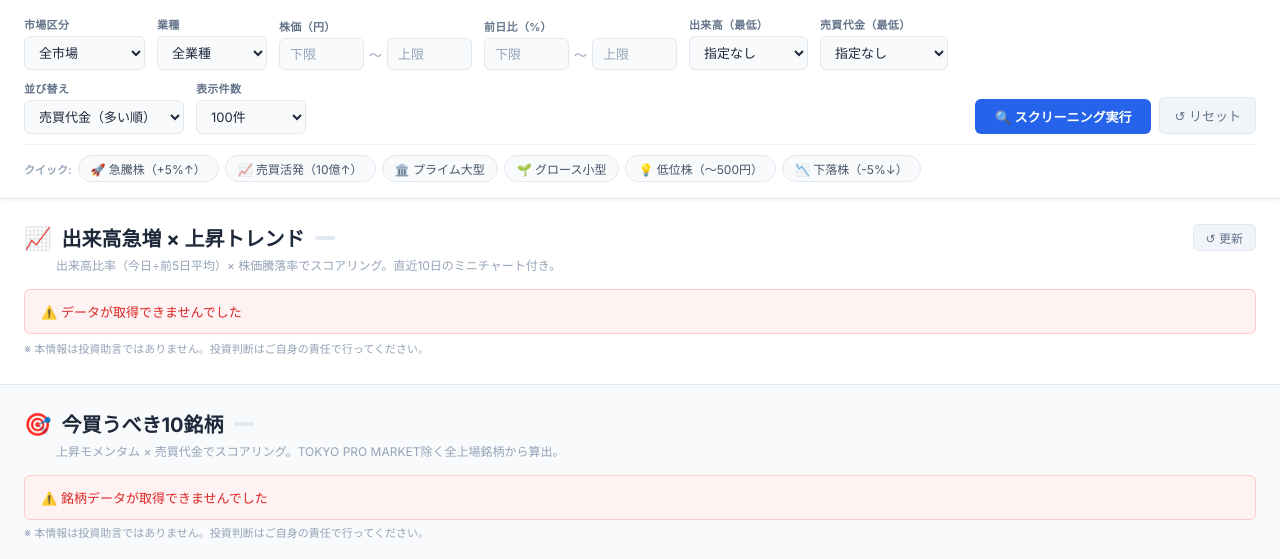
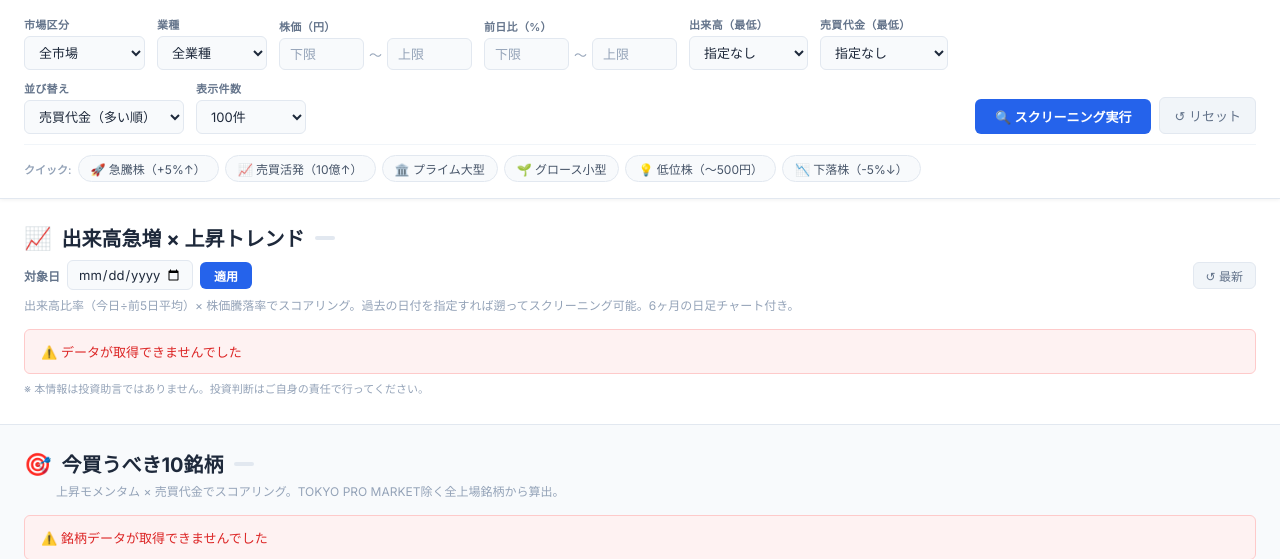
Before and after one commit to Ken-helpme/pts-ranking-reporter, a Flask app: page /screening in a window 1280 px wide. Shown: the part 60-619 px from the top of the page. Run offline with Flask 3, Linux system fonts and the light colour scheme; data that the repository does not hold is empty.

Commit message:
feat: 出来高ブレイクアウトを6ヶ月日足チャート＋過去日付ルックバックに刷新
- jquants_client: get_volume_breakout_stocks に target_date パラメータ追加
  - 過去の任意日を基準にスクリーニング可能（例: 2025-10-01）
  - 上位銘柄の6ヶ月日足データを並列取得（ThreadPoolExecutor x8）
  - sparkline_prices/volumes → chart_dates/prices/volumes に変更
- app.py: /api/screening/volume_breakout に ?date= クエリパラメータ追加
- screening.html: 対象日ピッカー追加、ローディングメッセージ更新
- screening.css: グリッドを4列→3列、.bo-chart スタイル追加、日付コントロール
- screening.js: buildSparklineSVG → buildChartSVG（6ヶ月チャート）
  - MA25（オレンジ）+ MA75（ブルー）ライン
  - 月ラベル X 軸、価格ラベル Y 軸右端
  - clearDateAndReload() で最新データに戻す

Co-Authored-By: Claude Sonnet 4.6 <noreply@anthropic.com>

```diff
--- a/dashboard/app.py
+++ b/dashboard/app.py
@@ -338,9 +338,11 @@ def screening_search():
 def screening_volume_breakout():
     """出来高急増×上昇トレンド銘柄"""
     try:
-        days  = request.args.get('days', 10, type=int)
-        top_n = request.args.get('n', 20, type=int)
-        stocks = jquants.get_volume_breakout_stocks(days=days, top_n=top_n)
+        days        = request.args.get('days', 10, type=int)
+        top_n       = request.args.get('n', 20, type=int)
+        target_date = request.args.get('date', None)
+        stocks = jquants.get_volume_breakout_stocks(days=days, top_n=top_n,
+                                                    target_date=target_date)
         date = stocks[0]['date'] if stocks else ''
         return jsonify({
             'success': True,
--- a/dashboard/static/css/screening.css
+++ b/dashboard/static/css/screening.css
@@ -859,8 +859,63 @@
 .breakout-sub {
     font-size: 12px;
     color: #94a3b8;
-    margin-left: 32px;
+    margin-top: 6px;
 }
+
+/* 対象日コントロール行 */
+.breakout-ctrl-row {
+    display: flex;
+    align-items: center;
+    gap: 10px;
+    flex-wrap: wrap;
+    margin-top: 8px;
+}
+
+.breakout-date-ctrl {
+    display: flex;
+    align-items: center;
+    gap: 7px;
+}
+
+.bo-date-label {
+    font-size: 12px;
+    font-weight: 600;
+    color: #64748b;
+    white-space: nowrap;
+}
+
+.bo-date-input {
+    background: #f8fafc;
+    border: 1px solid #e2e8f0;
+    color: #1e293b;
+    padding: 5px 10px;
+    border-radius: 6px;
+    font-size: 13px;
+    font-family: 'Inter', 'Noto Sans JP', sans-serif;
+    transition: border-color 0.15s ease;
+}
+
+.bo-date-input:focus {
+    outline: none;
+    border-color: #2563eb;
+    box-shadow: 0 0 0 3px rgba(37,99,235,0.1);
+}
+
+.breakout-apply-btn {
+    background: #2563eb;
+    color: #fff;
+    border: none;
+    padding: 5px 14px;
+    border-radius: 6px;
+    font-size: 12px;
+    font-weight: 600;
+    cursor: pointer;
+    font-family: 'Inter', 'Noto Sans JP', sans-serif;
+    transition: background 0.15s ease;
+    white-space: nowrap;
+}
+
+.breakout-apply-btn:hover { background: #1d4ed8; }
 
 .breakout-loading {
     display: flex;
--- a/dashboard/static/js/screening.js
+++ b/dashboard/static/js/screening.js
@@ -101,12 +101,13 @@ function renderPickCards(picks) {
    ============================================================ */
 
 async function loadBreakoutStocks() {
-    const grid    = document.getElementById('breakoutGrid');
-    const loading = document.getElementById('breakoutLoading');
-    const errEl   = document.getElementById('breakoutError');
-    const errMsg  = document.getElementById('breakoutErrorMsg');
-    const dateEl  = document.getElementById('breakoutDate');
-    const btn     = document.getElementById('breakoutRefreshBtn');
+    const grid         = document.getElementById('breakoutGrid');
+    const loading      = document.getElementById('breakoutLoading');
+    const errEl        = document.getElementById('breakoutError');
+    const errMsg       = document.getElementById('breakoutErrorMsg');
+    const dateEl       = document.getElementById('breakoutDateBadge');
+    const btn          = document.getElementById('breakoutRefreshBtn');
+    const targetDateEl = document.getElementById('breakoutTargetDate');
 
     loading.style.display = 'flex';
     grid.style.display    = 'none';
@@ -114,11 +115,18 @@ async function loadBreakoutStocks() {
     if (btn) btn.disabled = true;
 
     try {
-        const res  = await fetch('/api/screening/volume_breakout?days=10&n=20');
+        const targetDate = targetDateEl ? targetDateEl.value : '';
+        let url = '/api/screening/volume_breakout?days=10&n=20';
+        if (targetDate) url += `&date=${encodeURIComponent(targetDate)}`;
+
+        const res  = await fetch(url);
         const data = await res.json();
 
         if (data.success && data.stocks && data.stocks.length > 0) {
-            dateEl.textContent = data.date ? `📅 ${data.date} 終値ベース` : '';
+            const label = targetDate
+                ? `📅 ${targetDate} 基準`
+                : (data.date ? `📅 ${data.date} 終値ベース` : '');
+            dateEl.textContent = label;
             renderBreakoutCards(data.stocks);
             grid.style.display = 'grid';
         } else {
@@ -132,6 +140,12 @@ async function loadBreakoutStocks() {
         loading.style.display = 'none';
         if (btn) btn.disabled = false;
     }
+}
+
+function clearDateAndReload() {
+    const el = document.getElementById('breakoutTargetDate');
+    if (el) el.value = '';
+    loadBreakoutStocks();
 }
 
 function renderBreakoutCards(stocks) {
@@ -167,8 +181,8 @@ function renderBreakoutCards(stocks) {
         // 出来高比率バー（最大5倍 → 100%）
         const volPct = Math.min((s.vol_ratio_5d / 5) * 100, 100).toFixed(0);
 
-        // スパークライン SVG
-        const svg = buildSparklineSVG(s.sparkline_prices || [], s.sparkline_volumes || []);
+        // 6ヶ月チャート SVG
+        const svg = buildChartSVG(s.chart_dates || [], s.chart_prices || [], s.chart_volumes || []);
 
         const cardCls = isTop1 ? 'breakout-card rank-top1'
                       : isTop3 ? 'breakout-card rank-top3'
@@ -195,7 +209,7 @@ function renderBreakoutCards(stocks) {
                 </div>
                 <span class="bo-vol-ratio">×${s.vol_ratio_5d.toFixed(1)}</span>
             </div>
-            <div class="bo-sparkline">${svg}</div>
+            <div class="bo-chart">${svg}</div>
             <div class="bo-tags">${tagsHtml}</div>
         `;
         grid.appendChild(card);
@@ -203,60 +217,156 @@ function renderBreakoutCards(stocks) {
 }
 
 /**
- * 価格+出来高スパークライン SVG を生成
- * @param {number[]} prices  - 古い順の終値配列
- * @param {number[]} volumes - 古い順の出来高配列
+ * 6ヶ月日足チャート SVG を生成（価格ライン + MA25/75 + 出来高バー + 月ラベル）
+ * @param {string[]} dates   - 日付配列 (YYYY-MM-DD、古い順)
+ * @param {number[]} prices  - 終値配列 (古い順)
+ * @param {number[]} volumes - 出来高配列 (古い順)
  */
-function buildSparklineSVG(prices, volumes) {
-    if (!prices.length) return '';
+function buildChartSVG(dates, prices, volumes) {
+    if (!prices || prices.length < 5) {
+        return '<div class="bo-chart-nodata">チャートデータなし</div>';
+    }
 
-    const W  = 160, PH = 44, VH = 16, GAP = 3;
-    const H  = PH + GAP + VH;
-    const n  = prices.length;
+    // ── レイアウト定数 ──
+    const W    = 300;   // SVG 全幅
+    const PH   = 115;   // 価格エリア高さ
+    const VH   = 36;    // 出来高エリア高さ
+    const GAP  = 4;     // 価格↔出来高 隙間
+    const ML   = 14;    // 月ラベル高さ
+    const H    = PH + GAP + VH + GAP + ML;
+    const PL   = 4;     // 左パディング
+    const PR   = 50;    // 右パディング（価格ラベル用）
+    const cW   = W - PL - PR;  // チャート描画幅
 
-    const maxP = Math.max(...prices);
-    const minP = Math.min(...prices);
-    const rangeP = maxP - minP || 1;
-    const maxV   = Math.max(...volumes) || 1;
+    const n     = prices.length;
+    const maxP  = Math.max(...prices);
+    const minP  = Math.min(...prices);
+    const rangeP = maxP - minP || maxP * 0.05 || 1;
+    const maxV  = Math.max(...volumes) || 1;
 
-    const xOf = i => (i / Math.max(n - 1, 1)) * W;
-    const yOfP = p => PH - 4 - ((p - minP) / rangeP) * (PH - 8);
+    const xOf  = i => PL + (i / Math.max(n - 1, 1)) * cW;
+    const yOfP = p => 2 + (PH - 4) * (1 - (p - minP) / rangeP);
 
-    // 価格ライン
-    const pts = prices.map((p, i) => `${xOf(i).toFixed(1)},${yOfP(p).toFixed(1)}`).join(' ');
+    // ── MA計算 ──
+    const ma25 = calcMA(prices, 25);
+    const ma75 = calcMA(prices, 75);
 
-    // 塗りつぶしグラデーション（ラインの下）
-    const fillPts = `0,${PH} ` + pts + ` ${W},${PH}`;
+    // ── 価格ライン ──
+    const pts     = prices.map((p, i) => `${xOf(i).toFixed(1)},${yOfP(p).toFixed(1)}`).join(' ');
+    const fillPts = `${PL},${PH - 2} ` + pts + ` ${(PL + cW).toFixed(1)},${PH - 2}`;
 
-    // 出来高バー
-    const bw = Math.max(W / n - 1.5, 1);
-    const bars = volumes.map((v, i) => {
-        const bh = Math.max((v / maxV) * (VH - 2), 1);
-        const bx = xOf(i) - bw / 2;
-        const by = PH + GAP + VH - bh;
-        // 今日（最後）のバーは赤系、過去は青系
-        const fill = i === n - 1 ? '#2563eb' : '#93c5fd';
-        return `<rect x="${bx.toFixed(1)}" y="${by.toFixed(1)}" width="${bw.toFixed(1)}" height="${bh.toFixed(1)}" fill="${fill}" opacity="0.7" rx="1"/>`;
+    const rising    = prices[n - 1] >= prices[0];
+    const lineColor = rising ? '#2563eb' : '#dc2626';
+    const fillColor = rising ? '#dbeafe' : '#fee2e2';
+
+    // ── 出来高バー ──
+    const vBaseY = PH + GAP + VH;
+    const bw     = Math.max((cW / n) * 0.82, 0.8);
+    const bars   = volumes.map((v, i) => {
+        const bh   = Math.max((v / maxV) * (VH - 1), 0.8);
+        const bx   = xOf(i) - bw / 2;
+        const by   = vBaseY - bh;
+        const fill = i === n - 1 ? '#3b82f6' : '#c7d8ed';
+        return `<rect x="${bx.toFixed(1)}" y="${by.toFixed(1)}" width="${bw.toFixed(1)}" height="${bh.toFixed(1)}" fill="${fill}"/>`;
     }).join('');
 
-    // ラスト価格の円
+    // ── 水平グリッド ──
+    const grid = [0.25, 0.5, 0.75].map(f => {
+        const y = yOfP(minP + rangeP * f).toFixed(1);
+        return `<line x1="${PL}" y1="${y}" x2="${(PL + cW).toFixed(1)}" y2="${y}" stroke="#f0f4f8" stroke-width="0.8"/>`;
+    }).join('');
+
+    // ── MA ポリライン ──
+    const ma25svg = buildMAPolyline(ma25, xOf, yOfP, '#f97316', 0.85);
+    const ma75svg = buildMAPolyline(ma75, xOf, yOfP, '#60a5fa', 0.85);
+
+    // ── 価格ラベル（右端） ──
+    const labelX    = (PL + cW + 4).toFixed(1);
+    const yMaxLabel = Math.max(yOfP(maxP), 8).toFixed(1);
+    const yMinLabel = Math.min(yOfP(minP), PH - 4).toFixed(1);
+
+    // ── 最新価格ドット ──
     const lx = xOf(n - 1).toFixed(1);
     const ly = yOfP(prices[n - 1]).toFixed(1);
-    const lineColor = prices[n - 1] >= prices[0] ? '#2563eb' : '#dc2626';
-    const areaColor = prices[n - 1] >= prices[0] ? '#dbeafe' : '#fee2e2';
 
-    return `<svg viewBox="0 0 ${W} ${H}" xmlns="http://www.w3.org/2000/svg" style="overflow:visible">
-        <defs>
-            <linearGradient id="sg_${Date.now()}_${Math.random().toString(36).slice(2)}" x1="0" y1="0" x2="0" y2="1">
-                <stop offset="0%" stop-color="${areaColor}" stop-opacity="0.8"/>
-                <stop offset="100%" stop-color="${areaColor}" stop-opacity="0"/>
-            </linearGradient>
-        </defs>
-        <polygon points="${fillPts}" fill="${areaColor}" opacity="0.35"/>
+    // ── MA凡例 ──
+    const legendY = (PH + GAP + VH + GAP + ML - 1).toFixed(1);
+
+    // ── 月ラベル ──
+    const monthLabels = buildMonthLabels(dates, n, xOf, vBaseY + GAP + 10);
+
+    return `<svg viewBox="0 0 ${W} ${H}" xmlns="http://www.w3.org/2000/svg" style="display:block;width:100%;height:auto">
+        ${grid}
+        <polygon points="${fillPts}" fill="${fillColor}" opacity="0.2"/>
         ${bars}
+        ${ma75svg}
+        ${ma25svg}
         <polyline points="${pts}" fill="none" stroke="${lineColor}" stroke-width="1.5" stroke-linejoin="round" stroke-linecap="round"/>
         <circle cx="${lx}" cy="${ly}" r="2.5" fill="${lineColor}"/>
+        <text x="${labelX}" y="${yMaxLabel}" font-size="7.5" fill="#64748b" dominant-baseline="middle">${fmtChartPrice(maxP)}</text>
+        <text x="${labelX}" y="${yMinLabel}" font-size="7.5" fill="#64748b" dominant-baseline="middle">${fmtChartPrice(minP)}</text>
+        <rect x="${PL}" y="${PH + GAP - 0.5}" width="${cW}" height="0.5" fill="#e2e8f0"/>
+        ${monthLabels}
+        <line x1="${(PL + cW + 2).toFixed(1)}" y1="7" x2="${(PL + cW + 7).toFixed(1)}" y2="7" stroke="#f97316" stroke-width="1.5"/>
+        <text x="${(PL + cW + 9).toFixed(1)}" y="7" font-size="6.5" fill="#f97316" dominant-baseline="middle">25</text>
+        <line x1="${(PL + cW + 2).toFixed(1)}" y1="16" x2="${(PL + cW + 7).toFixed(1)}" y2="16" stroke="#60a5fa" stroke-width="1.5"/>
+        <text x="${(PL + cW + 9).toFixed(1)}" y="16" font-size="6.5" fill="#60a5fa" dominant-baseline="middle">75</text>
     </svg>`;
+}
+
+/** 移動平均を計算 */
+function calcMA(prices, period) {
+    return prices.map((_, i) => {
+        if (i < period - 1) return null;
+        let sum = 0;
+        for (let j = i - period + 1; j <= i; j++) sum += prices[j];
+        return sum / period;
+    });
+}
+
+/** MA用ポリライン SVG（null で分断） */
+function buildMAPolyline(ma, xOf, yOfP, color, opacity) {
+    const segs = [];
+    let pts    = [];
+    ma.forEach((m, i) => {
+        if (m != null) {
+            pts.push(`${xOf(i).toFixed(1)},${yOfP(m).toFixed(1)}`);
+        } else {
+            if (pts.length > 1) segs.push(pts.join(' '));
+            pts = [];
+        }
+    });
+    if (pts.length > 1) segs.push(pts.join(' '));
+    return segs.map(p =>
+        `<polyline points="${p}" fill="none" stroke="${color}" stroke-width="1" opacity="${opacity}" stroke-linejoin="round"/>`
+    ).join('');
+}
+
+/** 価格ラベルフォーマット */
+function fmtChartPrice(p) {
+    if (p >= 100000) return (p / 10000).toFixed(0) + '万';
+    if (p >= 10000)  return (p / 1000).toFixed(1) + 'k';
+    return Number(p).toFixed(0);
+}
+
+/** X軸の月ラベル SVG */
+function buildMonthLabels(dates, n, xOf, labelY) {
+    if (!dates || dates.length !== n) return '';
+    let labels  = '';
+    let lastYM  = '';
+    dates.forEach((d, i) => {
+        if (!d) return;
+        const ym = d.substring(0, 7);
+        if (ym !== lastYM) {
+            const x  = xOf(i).toFixed(1);
+            const mm = parseInt(d.substring(5, 7), 10);
+            const yy = d.substring(2, 4);
+            const label = mm === 1 ? `'${yy}年` : `${mm}月`;
+            labels += `<text x="${x}" y="${labelY.toFixed ? labelY.toFixed(1) : labelY}" font-size="7.5" fill="#94a3b8" text-anchor="middle">${label}</text>`;
+            lastYM = ym;
+        }
+    });
+    return labels;
 }
 
 /**
--- a/dashboard/templates/screening.html
+++ b/dashboard/templates/screening.html
@@ -138,22 +138,31 @@
         </div>
     </div>
 
-    <!-- 出来高急増×上昇トレンド -->
+    <!-- 出来高急増×上昇トレンド + 過去日付ルックバック -->
     <div class="breakout-section" id="breakoutSection">
         <div class="breakout-container">
             <div class="breakout-header">
                 <div class="breakout-title-row">
                     <span class="breakout-icon">📈</span>
                     <h2>出来高急増 × 上昇トレンド</h2>
-                    <span class="breakout-badge" id="breakoutDate"></span>
-                    <button class="breakout-refresh-btn" id="breakoutRefreshBtn" onclick="loadBreakoutStocks()">↺ 更新</button>
+                    <span class="breakout-badge" id="breakoutDateBadge"></span>
                 </div>
-                <p class="breakout-sub">出来高比率（今日÷前5日平均）× 株価騰落率でスコアリング。直近10日のミニチャート付き。</p>
+                <div class="breakout-ctrl-row">
+                    <div class="breakout-date-ctrl">
+                        <label class="bo-date-label">対象日</label>
+                        <input type="date" id="breakoutTargetDate" class="bo-date-input"
+                               max="2026-03-09">
+                        <button class="breakout-apply-btn" onclick="loadBreakoutStocks()">適用</button>
+                    </div>
+                    <button class="breakout-refresh-btn" id="breakoutRefreshBtn"
+                            onclick="clearDateAndReload()">↺ 最新</button>
+                </div>
+                <p class="breakout-sub">出来高比率（今日÷前5日平均）× 株価騰落率でスコアリング。過去の日付を指定すれば遡ってスクリーニング可能。6ヶ月の日足チャート付き。</p>
             </div>
 
             <div class="breakout-loading" id="breakoutLoading">
                 <div class="breakout-spinner"></div>
-                <span>10日分のデータを取得中...（約15〜25秒）</span>
+                <span>スクリーニング＆チャートデータ取得中...（約20〜30秒）</span>
             </div>
             <div class="breakout-error" id="breakoutError" style="display:none;">
                 <span>⚠️ </span><span id="breakoutErrorMsg"></span>
```
Also changed, not shown: other parts of dashboard/static/css/screening.css (+20 -9 lines), src/jquants_client.py (+70 -28 lines).
